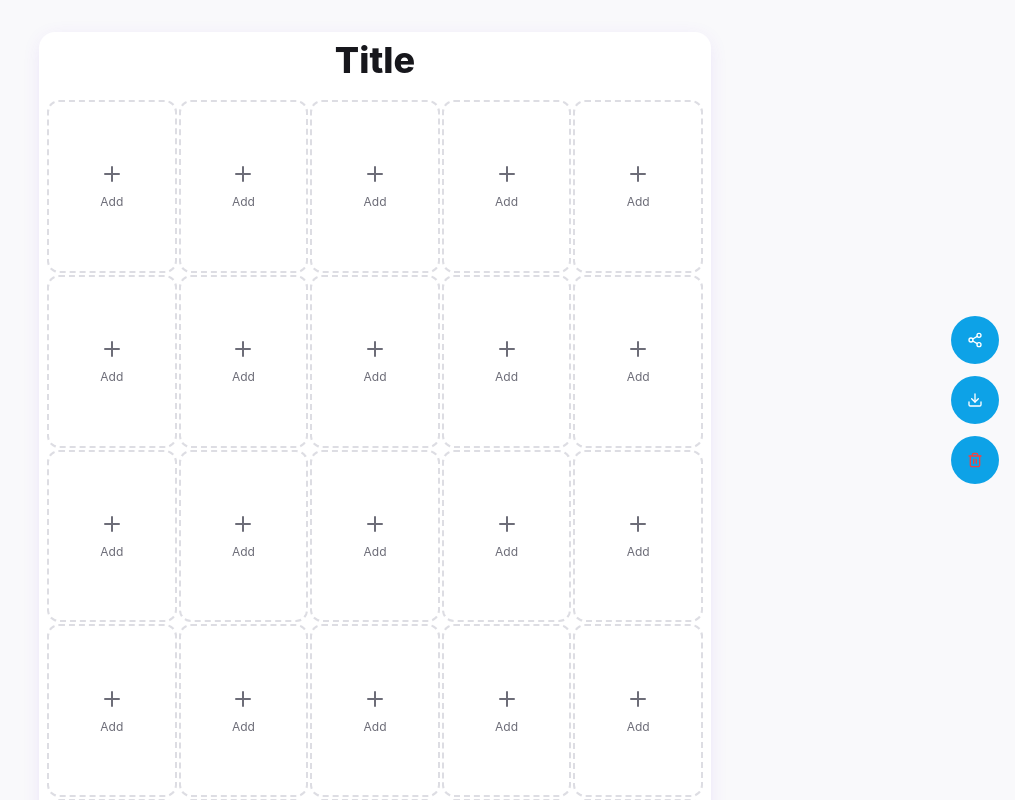
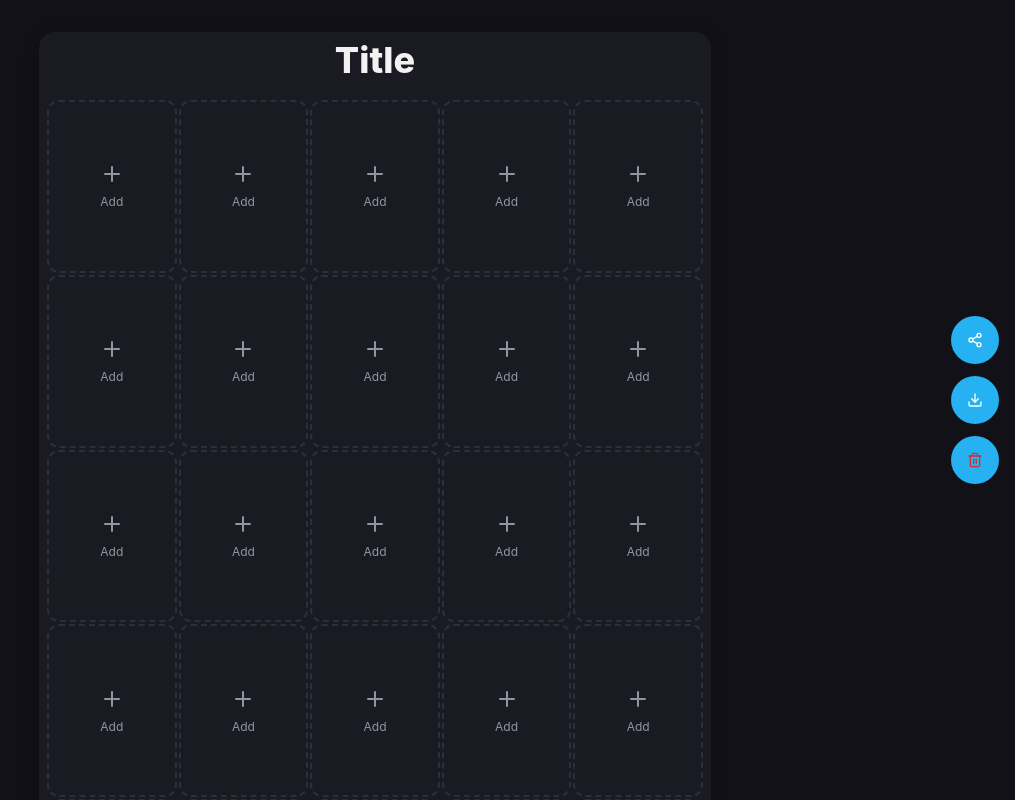
Before and after one commit to Rileran/bingo, a React (Vite) app: page / in a window 1280 px wide. Shown: the top 800 px of the page, without its empty margins (265-1280 px from the left). Built offline with nearby package versions, Linux system fonts and the light colour scheme.

Commit message:
dark mode

```diff
--- a/index.html
+++ b/index.html
@@ -1,5 +1,5 @@
 <!DOCTYPE html>
-<html class="dark" lang="en">
+<html lang="en">
   <head>
     <meta charset="UTF-8" />
     <meta name="viewport" content="width=device-width, initial-scale=1.0" />
--- a/src/App.tsx
+++ b/src/App.tsx
@@ -4,10 +4,12 @@
 import { QueryClient, QueryClientProvider } from '@tanstack/react-query';
 import { BrowserRouter, Routes, Route } from 'react-router-dom';
 import Index from './pages/Index';
+import { ThemeProvider } from './components/theme-provider';
 
 const queryClient = new QueryClient();
 
 const App = () => (
+  <ThemeProvider defaultTheme="dark" storageKey="vite-ui-theme">
     <QueryClientProvider client={queryClient}>
       <TooltipProvider>
         <Toaster />
@@ -19,6 +21,7 @@
         </BrowserRouter>
       </TooltipProvider>
     </QueryClientProvider>
+  </ThemeProvider>
 );
 
 export default App;
--- /dev/null
+++ b/src/components/theme-provider.tsx
@@ -0,0 +1,73 @@
+import { createContext, useContext, useEffect, useState } from 'react';
+
+type Theme = 'dark' | 'light' | 'system';
+
+type ThemeProviderProps = {
+  children: React.ReactNode;
+  defaultTheme?: Theme;
+  storageKey?: string;
+};
+
+type ThemeProviderState = {
+  theme: Theme;
+  setTheme: (theme: Theme) => void;
+};
+
+const initialState: ThemeProviderState = {
+  theme: 'system',
+  setTheme: () => null,
+};
+
+const ThemeProviderContext = createContext<ThemeProviderState>(initialState);
+
+export function ThemeProvider({
+  children,
+  defaultTheme = 'system',
+  storageKey = 'vite-ui-theme',
+  ...props
+}: ThemeProviderProps) {
+  const [theme, setTheme] = useState<Theme>(
+    () => (localStorage.getItem(storageKey) as Theme) || defaultTheme
+  );
+
+  useEffect(() => {
+    const root = window.document.documentElement;
+
+    root.classList.remove('light', 'dark');
+
+    if (theme === 'system') {
+      const systemTheme = window.matchMedia('(prefers-color-scheme: dark)')
+        .matches
+        ? 'dark'
+        : 'light';
+
+      root.classList.add(systemTheme);
+      return;
+    }
+
+    root.classList.add(theme);
+  }, [theme]);
+
+  const value = {
+    theme,
+    setTheme: (theme: Theme) => {
+      localStorage.setItem(storageKey, theme);
+      setTheme(theme);
+    },
+  };
+
+  return (
+    <ThemeProviderContext.Provider {...props} value={value}>
+      {children}
+    </ThemeProviderContext.Provider>
+  );
+}
+
+export const useTheme = () => {
+  const context = useContext(ThemeProviderContext);
+
+  if (context === undefined)
+    throw new Error('useTheme must be used within a ThemeProvider');
+
+  return context;
+};
```
Lines whose indentation alone changed are shown as unchanged.
